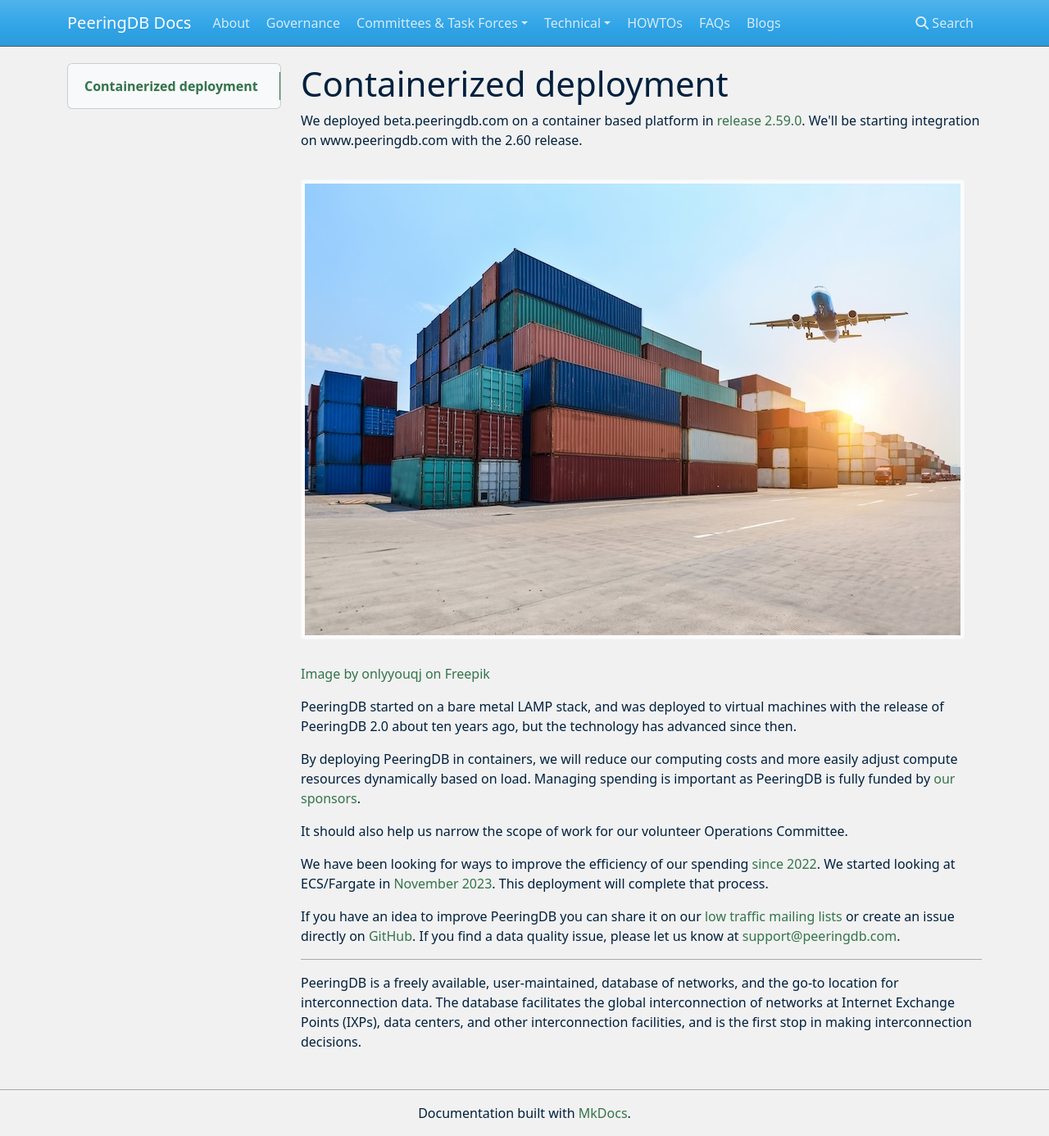
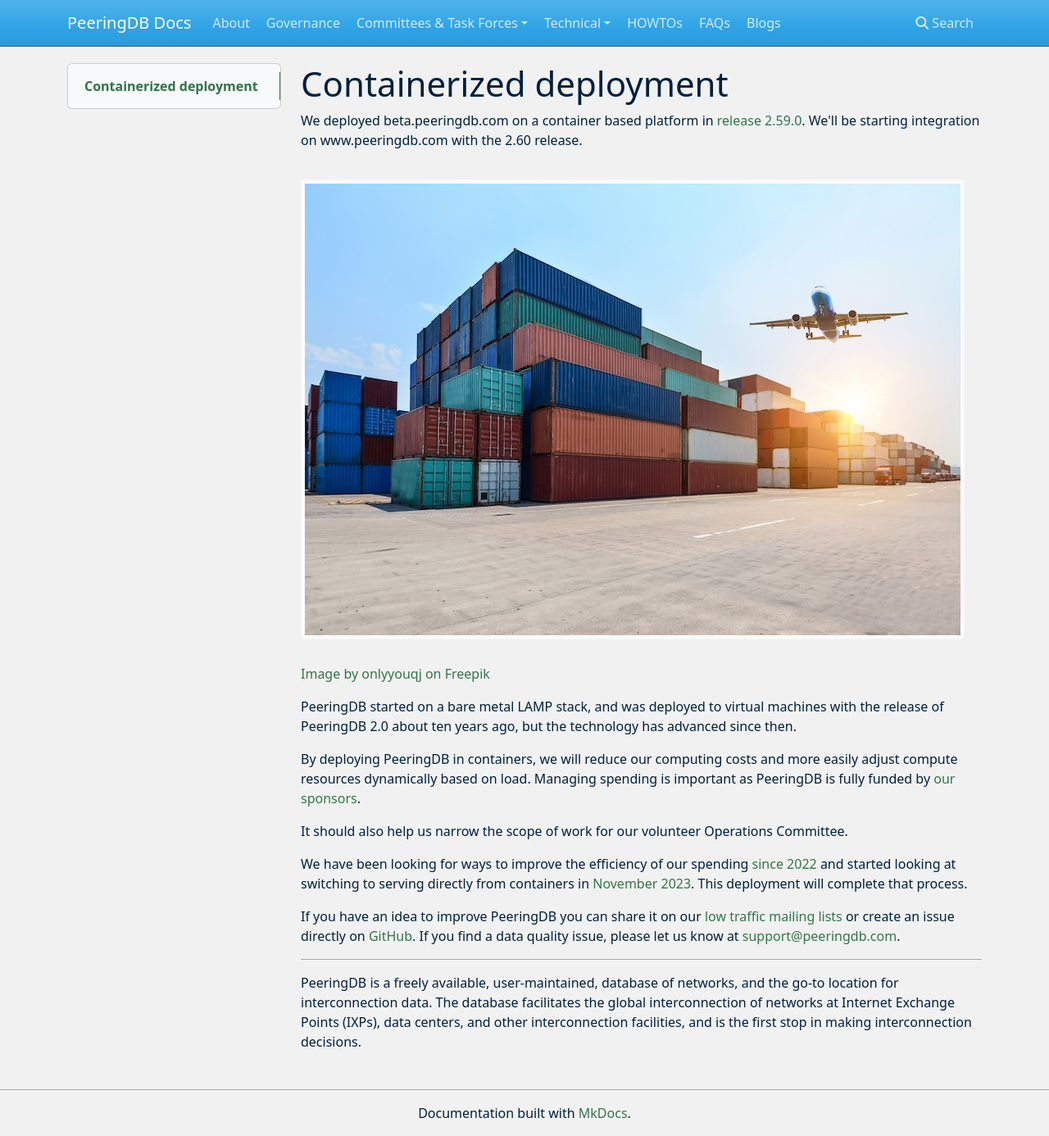
Before and after one commit to peeringdb/docs, an MkDocs documentation site: the page built from docs/blog/containerize.md, in a window 1280 px wide and 1386 px high. Shown: the whole window at 82% size. Built offline with MkDocs 1.6.1, drawn with Linux system fonts in a browser that asks for light colours; nearby versions of some CDN libraries.

Commit message:
fix container sentence

```diff
--- a/docs/blog/containerize.md
+++ b/docs/blog/containerize.md
@@ -11,7 +11,7 @@ By deploying PeeringDB in containers, we will reduce our computing costs and mor
 
 It should also help us narrow the scope of work for our volunteer Operations Committee.
 
-We have been looking for ways to improve the efficiency of our spending [since 2022](https://github.com/peeringdb/peeringdb/issues/1225). We started looking at ECS/Fargate in [November 2023](https://github.com/peeringdb/peeringdb/issues/1466). This deployment will complete that process.
+We have been looking for ways to improve the efficiency of our spending [since 2022](https://github.com/peeringdb/peeringdb/issues/1225) and started looking at switching to serving directly from containers in [November 2023](https://github.com/peeringdb/peeringdb/issues/1466). This deployment will complete that process.
 
 If you have an idea to improve PeeringDB you can share it on our [low traffic mailing lists](https://docs.peeringdb.com/#mailing-lists) or create an issue directly on [GitHub](https://github.com/peeringdb/peeringdb/issues/). If you find a data quality issue, please let us know at [support@peeringdb.com](mailto:support@peeringdb.com).
 
```
